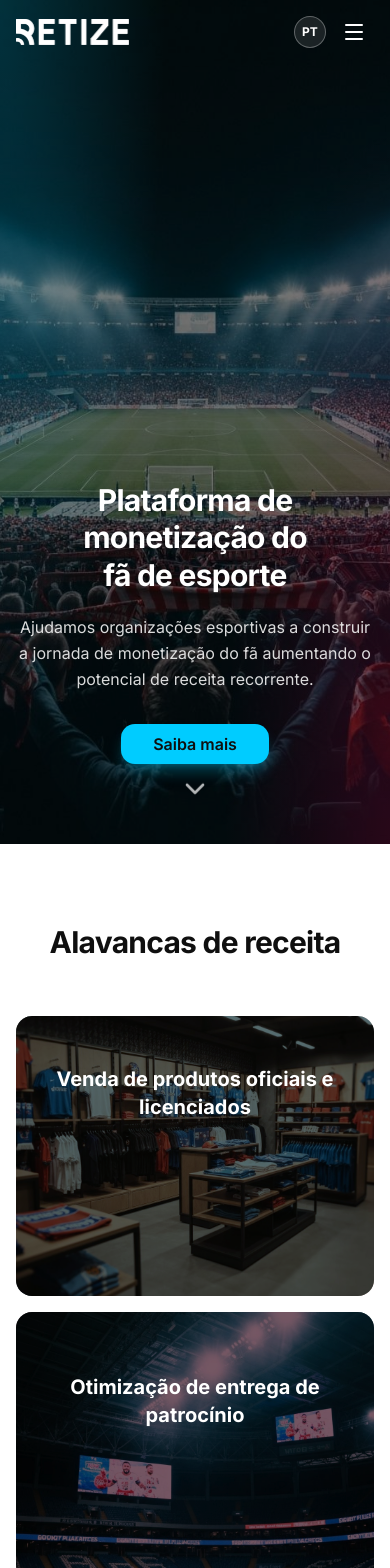
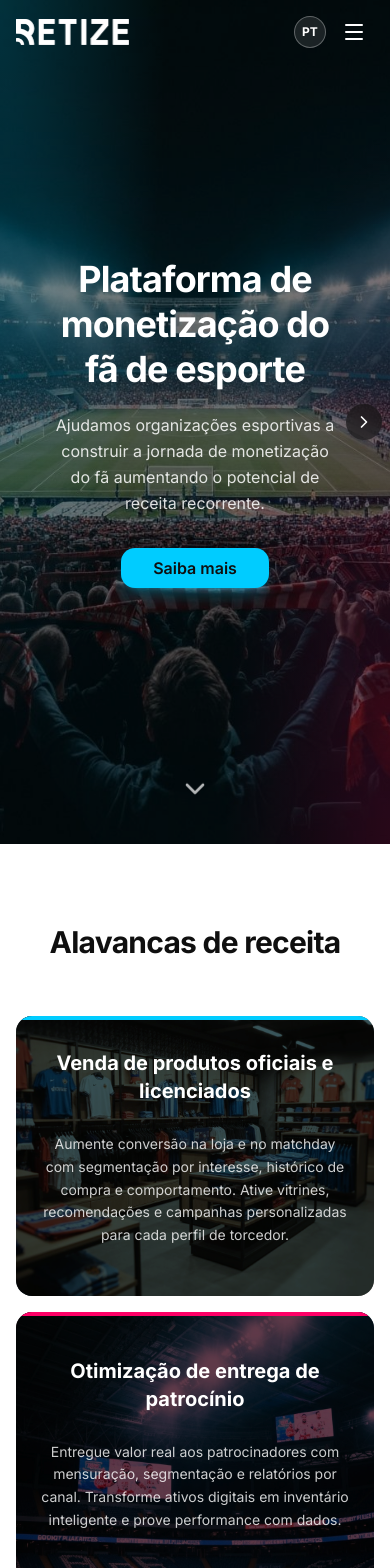
Before and after one commit to IbanheizRetize/novo-site-retize-2026, a Next.js app: page /organizacoes-esportivas in a window 390 px wide. Shown: the top 1568 px of the page. Built offline with nearby package versions, Linux system fonts and the light colour scheme.

Commit message:
feat: mobile UI enhancements
Center Hero text, add floating arrows in Cases, auto-reveal Revenue Levers on scroll

Co-authored-by: Nicolas Ibanheiz <115660583+IbanheizRetize@users.noreply.github.com>

```diff
--- a/components/org/cases-section.tsx
+++ b/components/org/cases-section.tsx
@@ -1,6 +1,6 @@
 "use client"
 
-import { useState } from "react"
+import { useState, useRef, useEffect } from "react"
 import Image from "next/image"
 import { ChevronLeft, ChevronRight } from "lucide-react"
 import { Badge } from "@/components/ui/badge"
@@ -157,9 +157,23 @@ function CaseCard({ c, t }: { c: CaseData; t: (key: string) => string }) {
 export function CasesSection() {
   const { t } = useI18n()
   const [mobileIdx, setMobileIdx] = useState(0)
+  const sectionRef = useRef<HTMLElement>(null)
+  const [isInView, setIsInView] = useState(false)
+
+  // Track whether the section is in the viewport for floating arrows
+  useEffect(() => {
+    const el = sectionRef.current
+    if (!el) return
+    const observer = new IntersectionObserver(
+      ([entry]) => setIsInView(entry.isIntersecting),
+      { threshold: 0.15 }
+    )
+    observer.observe(el)
+    return () => observer.disconnect()
+  }, [])
 
   return (
-    <section id="cases" className="bg-[#f7f7f8] py-20 lg:py-28">
+    <section id="cases" ref={sectionRef} className="relative bg-[#f7f7f8] py-20 lg:py-28">
       <div className="mx-auto max-w-7xl px-4 lg:px-8">
         <h2 className="text-balance text-center text-3xl font-bold tracking-tight text-[#0f0f0f] md:text-4xl">
           {t("org.cases.title")}
@@ -187,17 +201,8 @@ export function CasesSection() {
             </div>
           </div>
 
-          {/* Mobile nav */}
-          <div className="mt-6 flex items-center justify-center gap-4">
-            <button
-              onClick={() => setMobileIdx(Math.max(0, mobileIdx - 1))}
-              disabled={mobileIdx === 0}
-              className="flex h-8 w-8 items-center justify-center rounded-full bg-[#0f0f0f]/10 text-[#0f0f0f] disabled:opacity-30"
-              aria-label="Case anterior"
-            >
-              <ChevronLeft className="h-4 w-4" />
-            </button>
-            <div className="flex gap-2">
+          {/* Mobile dots pagination */}
+          <div className="mt-6 flex items-center justify-center gap-2">
             {cases.map((_, i) => (
               <button
                 key={i}
@@ -209,17 +214,30 @@ export function CasesSection() {
               />
             ))}
           </div>
+        </div>
+      </div>
+
+      {/* Floating side arrows -- mobile only, visible when section is in viewport */}
+      {isInView && (
+        <>
+          <button
+            onClick={() => setMobileIdx(Math.max(0, mobileIdx - 1))}
+            disabled={mobileIdx === 0}
+            className="fixed top-1/2 left-2 z-40 flex h-9 w-9 -translate-y-1/2 items-center justify-center rounded-full bg-[#0f0f0f]/60 text-[#ffffff] shadow-lg backdrop-blur-sm transition-opacity disabled:opacity-0 md:hidden"
+            aria-label="Case anterior"
+          >
+            <ChevronLeft className="h-5 w-5" />
+          </button>
           <button
             onClick={() => setMobileIdx(Math.min(cases.length - 1, mobileIdx + 1))}
             disabled={mobileIdx === cases.length - 1}
-              className="flex h-8 w-8 items-center justify-center rounded-full bg-[#0f0f0f]/10 text-[#0f0f0f] disabled:opacity-30"
+            className="fixed top-1/2 right-2 z-40 flex h-9 w-9 -translate-y-1/2 items-center justify-center rounded-full bg-[#0f0f0f]/60 text-[#ffffff] shadow-lg backdrop-blur-sm transition-opacity disabled:opacity-0 md:hidden"
             aria-label="Proximo case"
           >
-              <ChevronRight className="h-4 w-4" />
+            <ChevronRight className="h-5 w-5" />
           </button>
-          </div>
-        </div>
-      </div>
+        </>
+      )}
     </section>
   )
 }
--- a/components/org/org-hero.tsx
+++ b/components/org/org-hero.tsx
@@ -19,7 +19,7 @@ export function OrgHero() {
   return (
     <section
       id="org-hero"
-      className="relative flex h-dvh min-h-[600px] items-end overflow-hidden pb-20 md:items-center md:pb-0"
+      className="relative flex h-dvh min-h-[600px] items-center overflow-hidden md:items-center"
     >
       {/* Background image */}
       <Image
@@ -51,8 +51,8 @@ export function OrgHero() {
       />
 
       {/* Content */}
-      <div className="relative z-10 mx-auto flex max-w-4xl flex-col items-center px-4 pt-24 text-center md:pt-0">
-        <h1 className="text-balance text-3xl font-bold leading-tight tracking-tight text-[#ffffff] sm:text-4xl md:text-5xl lg:text-6xl">
+      <div className="relative z-10 mx-auto flex max-w-4xl flex-col items-center px-5 text-center">
+        <h1 className="text-balance text-4xl font-bold leading-tight tracking-tight text-[#ffffff] sm:text-4xl md:text-5xl lg:text-6xl">
           {t("org.hero.title")}
         </h1>
         <p className="mt-5 max-w-2xl text-pretty text-base leading-relaxed text-[#ffffff]/85 sm:text-lg md:text-xl">
@@ -60,7 +60,7 @@ export function OrgHero() {
         </p>
         <Button
           size="lg"
-          className="mt-8 rounded-md bg-[#00CCFF] px-8 text-base font-semibold text-[#0f0f0f] shadow-lg shadow-[#00CCFF]/30 transition-all hover:shadow-xl hover:shadow-[#00CCFF]/40 hover:brightness-110"
+          className="mt-8 rounded-md bg-[#00CCFF] px-8 text-base font-semibold text-[#0f0f0f] shadow-lg shadow-[#00CCFF]/30 transition-all hover:shadow-xl hover:shadow-[#00CCFF]/40 hover:brightness-110 md:mt-8"
           onClick={handleScroll}
         >
           {t("org.hero.cta")}
--- a/components/org/revenue-lever-section.tsx
+++ b/components/org/revenue-lever-section.tsx
@@ -1,5 +1,6 @@
 "use client"
 
+import { useRef, useEffect, useState } from "react"
 import Image from "next/image"
 import { Button } from "@/components/ui/button"
 import { useI18n } from "@/lib/i18n/context"
@@ -31,6 +32,94 @@ const levers = [
   },
 ]
 
+function LeverCard({
+  lever,
+  t,
+}: {
+  lever: (typeof levers)[0]
+  t: (key: string) => string
+}) {
+  const cardRef = useRef<HTMLDivElement>(null)
+  const [mobileActive, setMobileActive] = useState(false)
+
+  useEffect(() => {
+    const el = cardRef.current
+    if (!el) return
+
+    // Only auto-reveal on mobile via IntersectionObserver
+    const mq = window.matchMedia("(max-width: 767px)")
+    if (!mq.matches) return
+
+    const observer = new IntersectionObserver(
+      ([entry]) => setMobileActive(entry.isIntersecting),
+      { threshold: 0.6 }
+    )
+    observer.observe(el)
+    return () => observer.disconnect()
+  }, [])
+
+  return (
+    <div
+      ref={cardRef}
+      className="group relative min-h-[280px] overflow-hidden rounded-2xl md:min-h-[320px]"
+    >
+      {/* Background image */}
+      <Image
+        src={lever.image}
+        alt=""
+        fill
+        className="object-cover transition-transform duration-500 group-hover:scale-105"
+        sizes="(max-width: 768px) 100vw, 50vw"
+      />
+
+      {/* Dark overlay */}
+      <div
+        className={`absolute inset-0 transition-opacity duration-500 group-hover:opacity-70 ${
+          mobileActive ? "opacity-70" : "opacity-60"
+        }`}
+        style={{ backgroundColor: "#000000" }}
+        aria-hidden="true"
+      />
+
+      {/* Accent color overlay */}
+      <div
+        className={`absolute inset-0 mix-blend-overlay transition-opacity duration-500 group-hover:opacity-25 ${
+          mobileActive ? "opacity-25" : "opacity-15"
+        }`}
+        style={{ backgroundColor: lever.accent }}
+        aria-hidden="true"
+      />
+
+      {/* Content */}
+      <div className="relative z-10 flex h-full flex-col items-center justify-center p-6 text-center md:p-8">
+        <h3
+          className={`text-xl font-bold text-[#ffffff] transition-transform duration-300 group-hover:-translate-y-4 md:text-2xl ${
+            mobileActive ? "-translate-y-4" : ""
+          }`}
+        >
+          {t(lever.titleKey)}
+        </h3>
+        <p
+          className={`mt-3 max-w-md text-sm leading-relaxed text-[#ffffff]/80 transition-all duration-300 group-hover:translate-y-0 group-hover:opacity-100 ${
+            mobileActive ? "translate-y-0 opacity-100" : "opacity-0"
+          }`}
+        >
+          {t(lever.descKey)}
+        </p>
+      </div>
+
+      {/* Top accent line */}
+      <div
+        className={`absolute top-0 left-0 h-1 transition-all duration-500 group-hover:w-full ${
+          mobileActive ? "w-full" : "w-0"
+        }`}
+        style={{ backgroundColor: lever.accent }}
+        aria-hidden="true"
+      />
+    </div>
+  )
+}
+
 export function RevenueLeverSection() {
   const { t } = useI18n()
 
@@ -43,50 +132,7 @@ export function RevenueLeverSection() {
 
         <div className="mt-14 grid grid-cols-1 gap-4 md:grid-cols-2">
           {levers.map((lever) => (
-            <div
-              key={lever.titleKey}
-              className="group relative min-h-[280px] overflow-hidden rounded-2xl md:min-h-[320px]"
-            >
-              {/* Background image */}
-              <Image
-                src={lever.image}
-                alt=""
-                fill
-                className="object-cover transition-transform duration-500 group-hover:scale-105"
-                sizes="(max-width: 768px) 100vw, 50vw"
-              />
-
-              {/* Dark overlay - dims on hover to reveal image more */}
-              <div
-                className="absolute inset-0 transition-opacity duration-500 group-hover:opacity-70"
-                style={{ backgroundColor: "#000000", opacity: 0.6 }}
-                aria-hidden="true"
-              />
-
-              {/* Accent color overlay */}
-              <div
-                className="absolute inset-0 opacity-15 mix-blend-overlay transition-opacity duration-500 group-hover:opacity-25"
-                style={{ backgroundColor: lever.accent }}
-                aria-hidden="true"
-              />
-
-              {/* Content */}
-              <div className="relative z-10 flex h-full flex-col items-center justify-center p-6 text-center md:p-8">
-                <h3 className="text-xl font-bold text-[#ffffff] transition-transform duration-300 group-hover:-translate-y-4 md:text-2xl">
-                  {t(lever.titleKey)}
-                </h3>
-                <p className="mt-3 max-w-md text-sm leading-relaxed text-[#ffffff]/80 opacity-0 transition-all duration-300 group-hover:translate-y-0 group-hover:opacity-100">
-                  {t(lever.descKey)}
-                </p>
-              </div>
-
-              {/* Top accent line on hover */}
-              <div
-                className="absolute top-0 left-0 h-1 w-0 transition-all duration-500 group-hover:w-full"
-                style={{ backgroundColor: lever.accent }}
-                aria-hidden="true"
-              />
-            </div>
+            <LeverCard key={lever.titleKey} lever={lever} t={t} />
           ))}
         </div>
 
```
Lines whose indentation alone changed are shown as unchanged.
